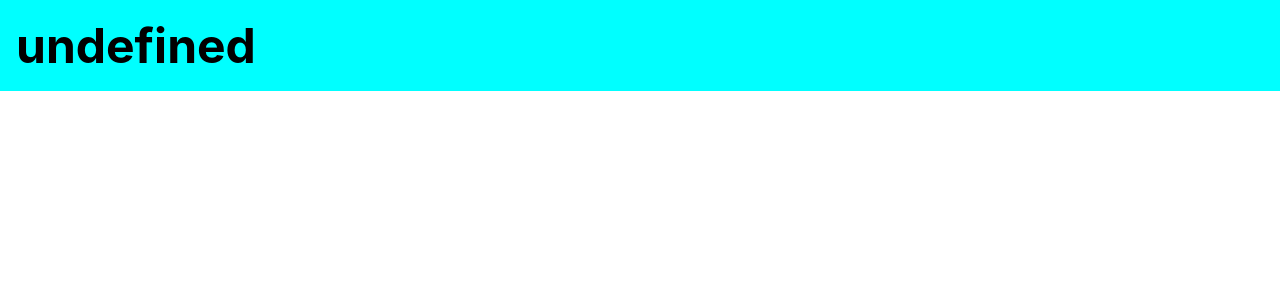
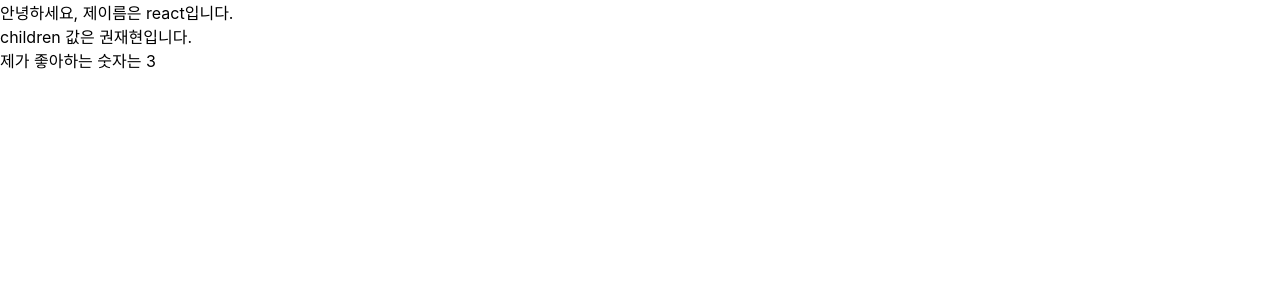
Before and after one commit to wogus216/react-practice, a React (Create React App) app in the folder hello-react/: page / in a window 1280 px wide. Shown: the top 300 px of the page. Built offline with nearby package versions, Linux system fonts and the light colour scheme.

Commit message:
props 함수형 완료

```diff
--- a/hello-react/src/App.js
+++ b/hello-react/src/App.js
@@ -1,10 +1,16 @@
 import logo from "./logo.svg";
 import "./App.css";
+import { Component } from "react";
+import MyComponent from "./MyComponent";
 
-function App() {
-  const name = "undefined";
-
-  return <div className="react">{name}</div>;
+class App extends Component {
+  render() {
+    return (
+      <MyComponent name="react" favoriteNumber={3}>
+        권재현
+      </MyComponent>
+    );
+  }
 }
 
 export default App;
--- /dev/null
+++ b/hello-react/src/MyComponent.js
@@ -0,0 +1,23 @@
+import propTypes from "prop-types";
+
+const MyComponent = ({ name, favoriteNumber, children }) => {
+  return (
+    <div>
+      안녕하세요, 제이름은 {name}입니다.
+      <br />
+      children 값은 {children}입니다.
+      <br />
+      제가 좋아하는 숫자는 {favoriteNumber}
+    </div>
+  );
+};
+MyComponent.defaultProps = {
+  name: "기본이름",
+};
+
+MyComponent.propTypes = {
+  name: propTypes.string,
+  favoriteNumber: propTypes.number.isRequired,
+};
+
+export default MyComponent;
```
